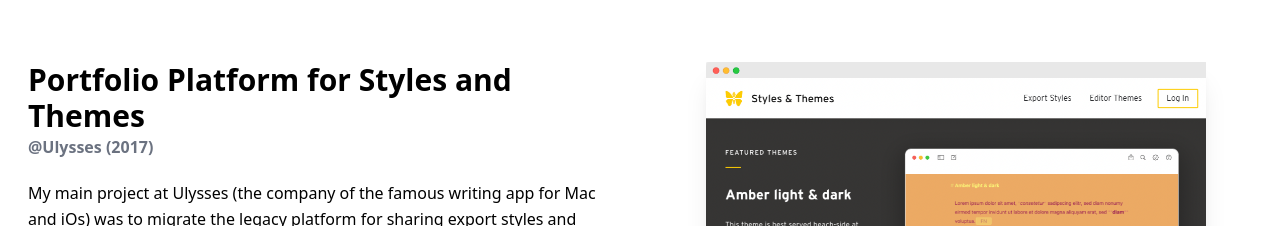
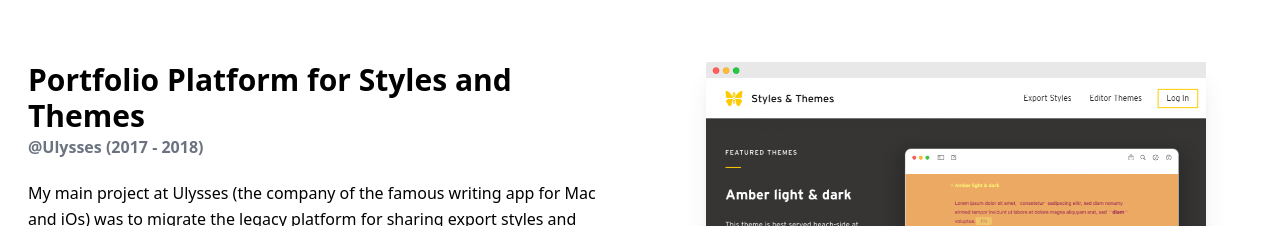
Before and after one commit to krebbl/mkr-portfolio, a Next.js app: page / in a window 1280 px wide. Shown: the part 2060-2286 px from the top of the page. Built offline with nearby package versions, Linux system fonts and the light colour scheme.

Commit message:
change year of project

```diff
--- a/components/Projects.js
+++ b/components/Projects.js
@@ -82,7 +82,7 @@
                      companyLink={'https://ulysses.app'}
                      demoLink={'https://styles.ulysses.app'}
                      text={'My main project at Ulysses (the company of the famous writing app for Mac and iOs) was to migrate the legacy platform for sharing export styles and editor themes to a new architecture based on PostgreSQL and Ruby On Rails. To make the hunt for new themes and styles as convenient as possible, the system uses Solr to provide a facet oriented full text search. Another big part of this project was to create a CSS style guide based on Bootstrap to lay out the foundation for other company websites and services.'}
-                     creationYear={2017}
+                     creationYear={"2017 - 2018"}
                      technologies={[
                          "Ruby On Rails", "PostgreSQL", "Solr", "Bootstrap"
                      ]}
```
